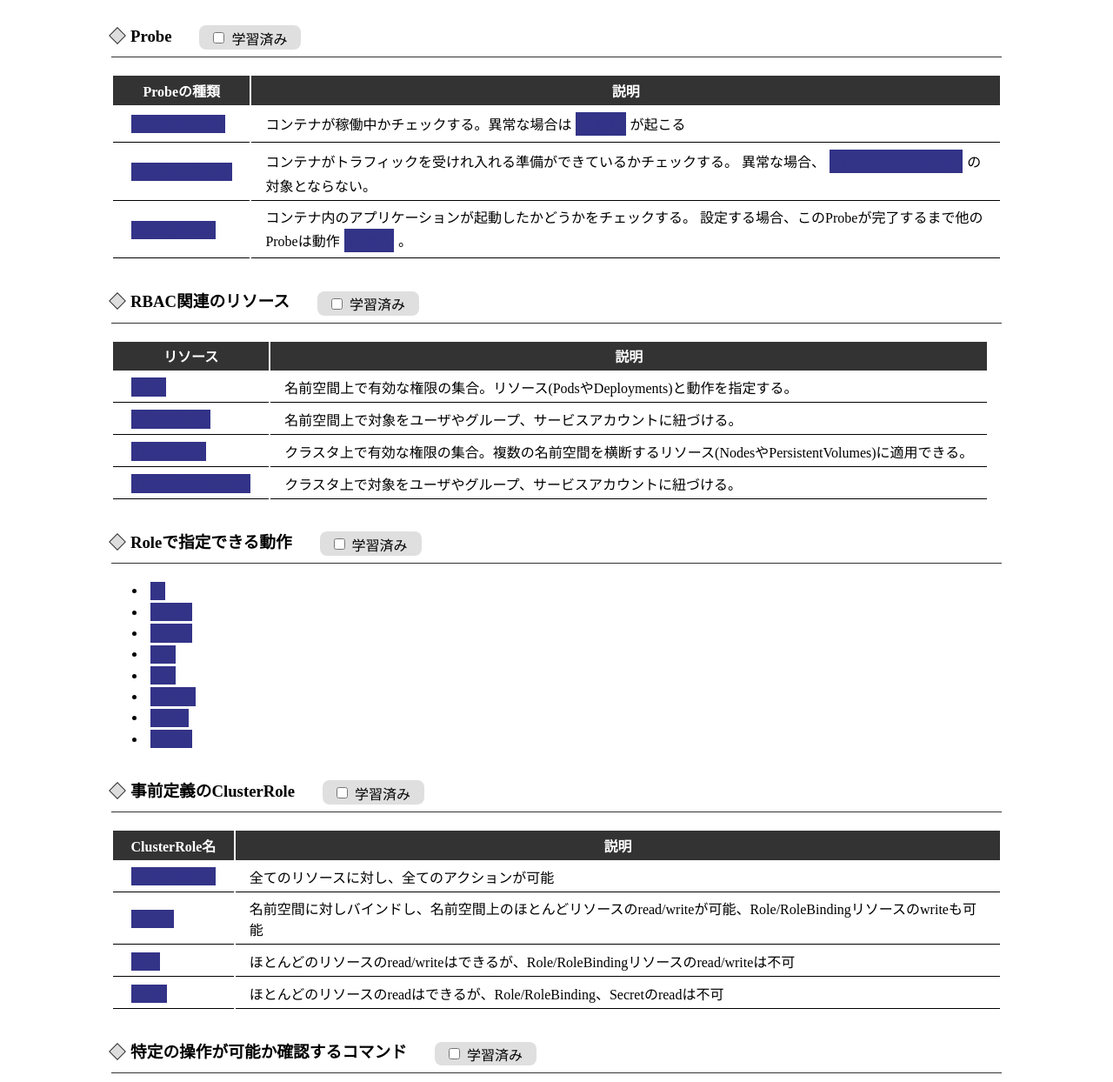
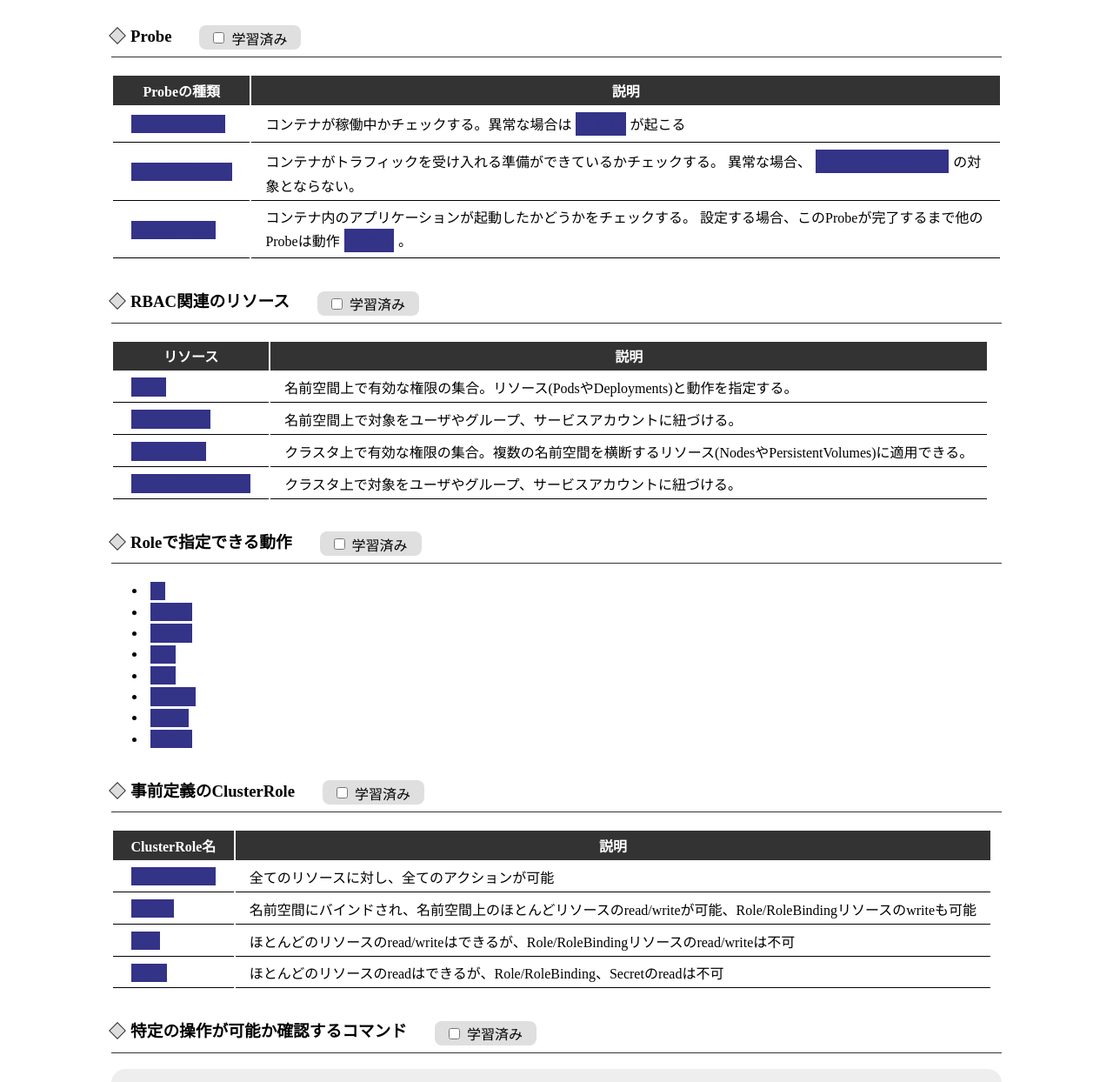
Before and after one commit to mori-akira/google-cloud-certified-professional-cloud-developer, a plain HTML site: page index.html in a window 1280 px wide. Shown: the part 807-2051 px from the top of the page at 87% size. Drawn offline with nearby package versions, Linux system fonts and the light colour scheme.

Commit message:
Update index.html

```diff
--- a/index.html
+++ b/index.html
@@ -13,10 +13,7 @@
 
     <h4>資格概要</h4>
     <blockquote>
-      <a
-        href="
-        https://cloud.google.com/learn/certification/cloud-developer?hl=ja"
-        target="_blank"
+      <a href="https://cloud.google.com/learn/certification/cloud-developer?hl=ja" target="_blank"
         >Google Cloud Certified Professional Cloud Developer</a
       >
     </blockquote>
@@ -64,7 +61,7 @@
         <tr>
           <td><m-b>Readiness Probe</m-b></td>
           <td>
-            コンテナがトラフィックを受けれ入れる準備ができているかチェックする。
+            コンテナがトラフィックを受け入れる準備ができているかチェックする。
             異常な場合、<m-b>ロードバランシング</m-b>の対象とならない。
           </td>
         </tr>
@@ -134,7 +131,7 @@
         <tr>
           <td><m-b>admin</m-b></td>
           <td>
-            名前空間に対しバインドし、名前空間上のほとんどリソースのread/writeが可能、Role/RoleBindingリソースのwriteも可能
+            名前空間にバインドされ、名前空間上のほとんどリソースのread/writeが可能、Role/RoleBindingリソースのwriteも可能
           </td>
         </tr>
         <tr>
```
